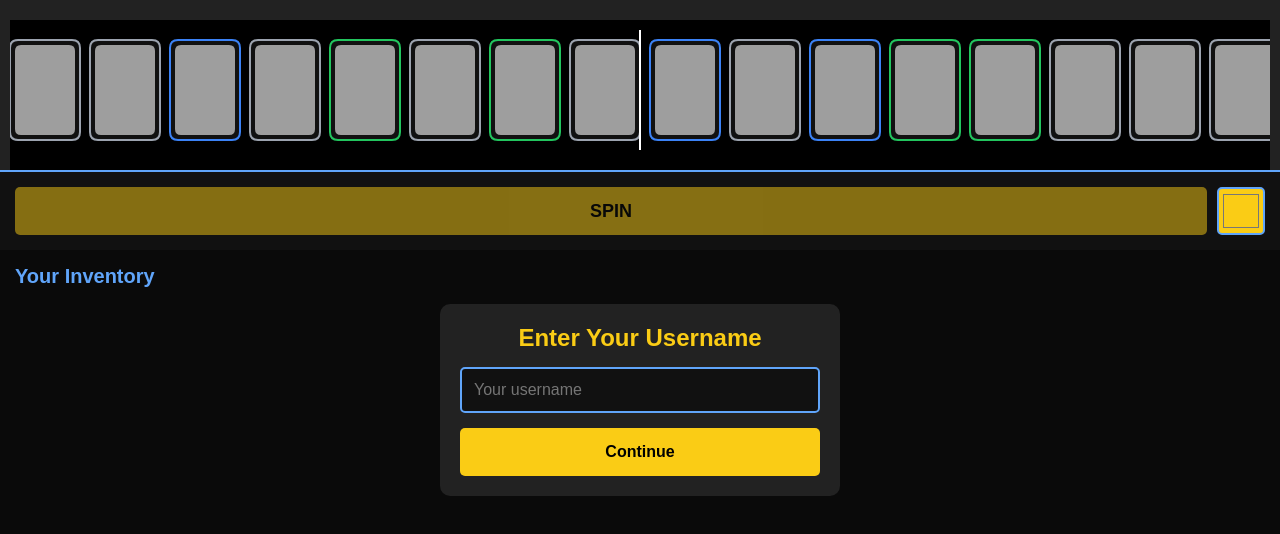
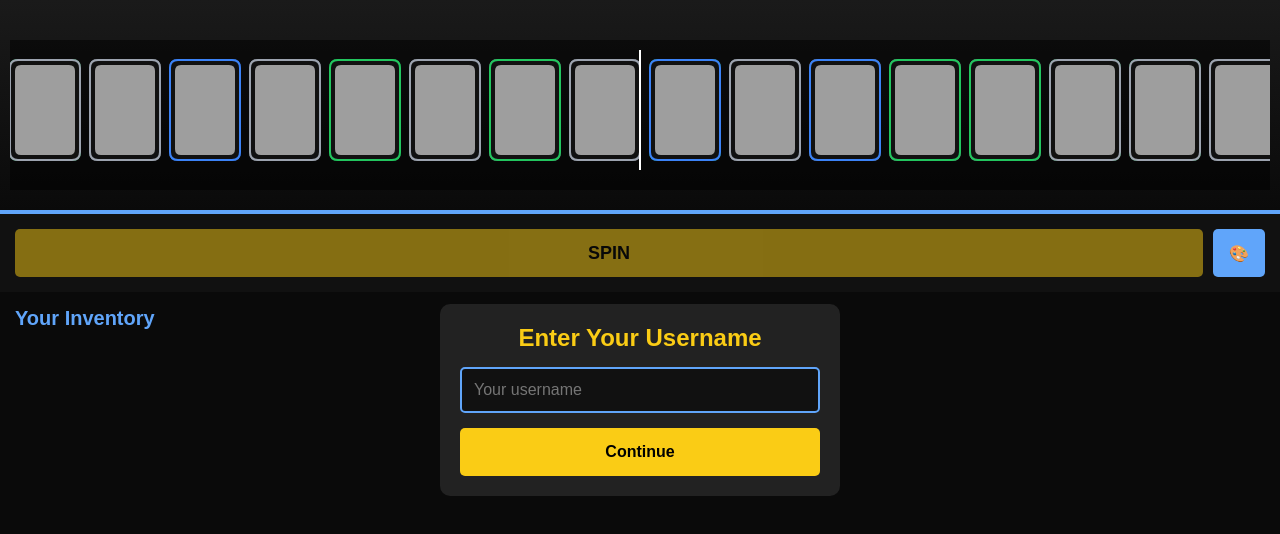
Before and after one commit to Littleham304/Game-Spin, a website: page GameSpin/index.html in a window 1280 px wide. Drawn offline with Linux system fonts and the light colour scheme.

Commit message:
Ui Overhaul

```diff
--- a/GameSpin/index.html
+++ b/GameSpin/index.html
@@ -15,7 +15,7 @@
     canvas {
       margin-top: 20px;
       display: block;
-      background: #000;
+      background: transparent;
       width: 100%;
       height: auto;
     }
@@ -84,7 +84,9 @@
     }
     .canvas-section {
       flex-shrink: 0;
-      padding: 0 10px;
+      padding: 20px 10px;
+      background: linear-gradient(180deg, #1a1a1a 0%, #0a0a0a 100%);
+      border-bottom: 2px solid #60a5fa;
     }
     .controls {
       flex-shrink: 0;
@@ -108,13 +110,23 @@
       flex: 1;
       min-height: 48px;
     }
-    .color-picker {
-      width: 48px;
-      height: 48px;
-      border: 2px solid #60a5fa;
+    .color-btn {
+      background: #60a5fa;
+      color: #fff;
+      border: none;
+      padding: 12px 16px;
       border-radius: 5px;
       cursor: pointer;
-      background: #facc15;
+      font-size: clamp(14px, 3vw, 16px);
+      font-weight: bold;
+      min-height: 48px;
+      white-space: nowrap;
+    }
+    .color-btn:hover {
+      background: #3b82f6;
+    }
+    .color-picker {
+      display: none;
     }
     .spin-btn:hover:not(:disabled) {
       background: #f59e0b;
@@ -259,6 +271,7 @@
     </div>
     <div class="controls">
       <button class="spin-btn" id="spinBtn" onclick="handleSpin()" disabled>SPIN</button>
+      <button class="color-btn" onclick="document.getElementById('colorPicker').click()">🎨</button>
       <input type="color" class="color-picker" id="colorPicker" value="#facc15" onchange="updateButtonColor()">
     </div>
     <div class="inventory-section">
--- a/GameSpin/main.js
+++ b/GameSpin/main.js
@@ -381,8 +381,8 @@ const RARITY_COLORS = {
 };
 
 function draw() {
-  // Fill background
-  ctx.fillStyle = "#000";
+  // Fill background with transparent/gradient-friendly color
+  ctx.fillStyle = "rgba(0, 0, 0, 0.3)";
   ctx.fillRect(0, 0, c.width, c.height);
 
   const itemWidth = ITEM_WIDTH();
```
